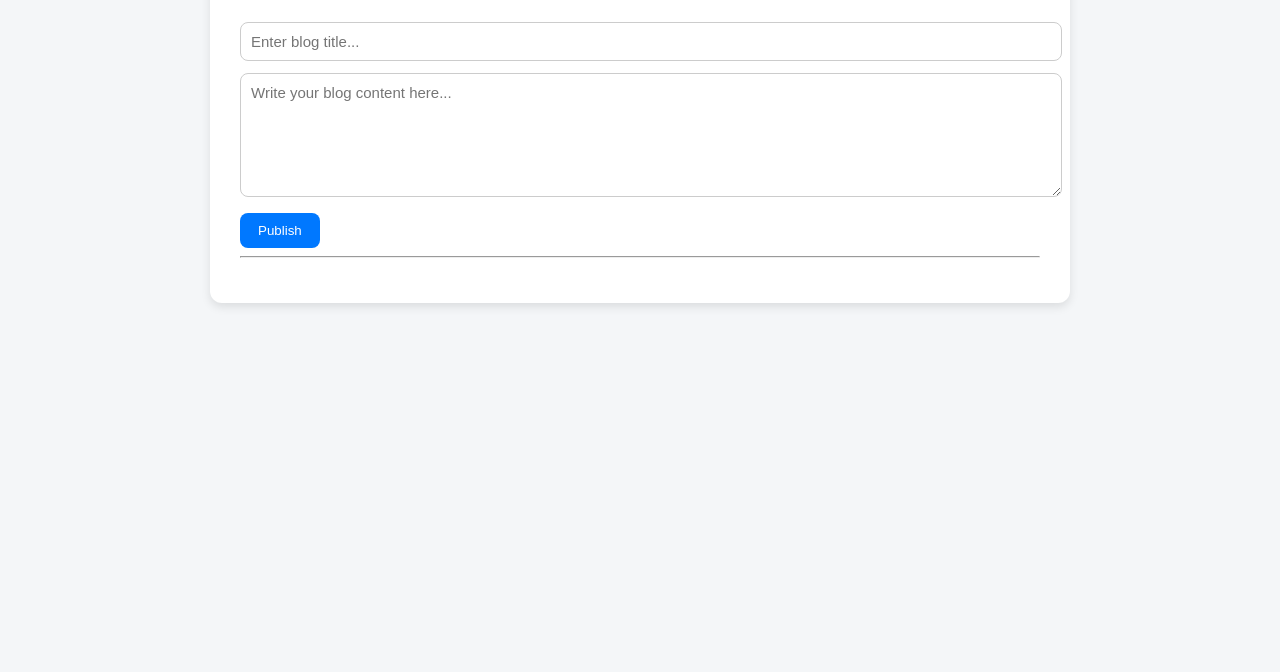
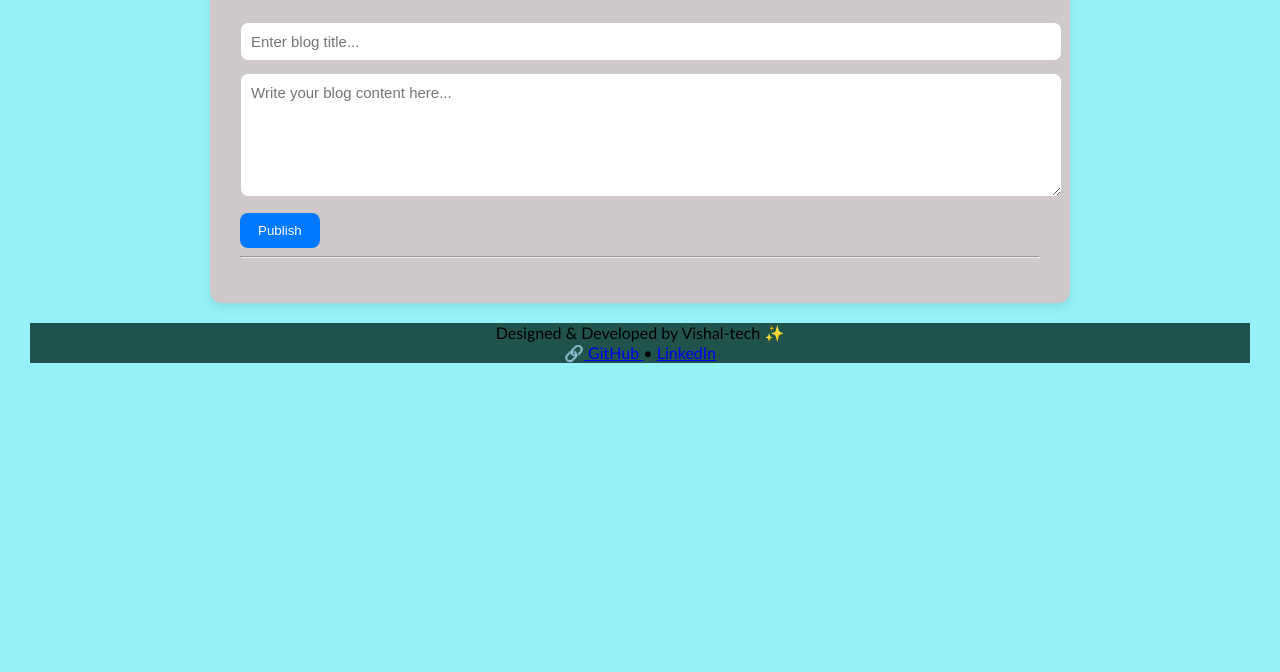
Before and after one commit to vishalmohod-tech/mern-stack-projects, a website: page Day 92 Project-65/blog-publisher/public/logpb.html in a window 1280 px wide. Shown: the part 128-800 px from the top of the page. Drawn offline with Linux system fonts and the light colour scheme; no server answers.

Commit message:
Add files via upload

```diff
--- a/Day 92 Project-65/blog-publisher/public/logpb.css
+++ b/Day 92 Project-65/blog-publisher/public/logpb.css
@@ -1,6 +1,6 @@
 body {
    font-family: "Poppins", sans-serif;
-  background: #f4f6f8;
+     background: #96f2f8;
    margin: 0;
 
     padding: 30px;
@@ -13,7 +13,7 @@ body {
 .container {
   width: 90%;
   max-width: 800px;
-  background: white;
+  background: rgb(207, 201, 201);
   padding: 25px 30px;
   border-radius: 12px;
   box-shadow: 0 4px 10px rgba(0,0,0,0.1);
@@ -98,3 +98,12 @@ button:hover {
 .delete-btn:hover {
   background: #d92d2d;
 }
+
+footer{
+
+     text-align: center;
+         font-family: 'Gill Sans', 'Gill Sans MT', Calibri, 'Trebuchet MS', sans-serif;
+         background-color: #20534b;
+             width: 100%;
+            margin-top: 20px;
+    }
--- a/Day 92 Project-65/blog-publisher/public/logpb.html
+++ b/Day 92 Project-65/blog-publisher/public/logpb.html
@@ -7,6 +7,7 @@
   <link rel="stylesheet" href="logpb.css">
 </head>
 <body>
+
 
     <div class="mcontainer">
 
@@ -29,7 +30,10 @@
 
     </div>
 
-
+    <footer>
+          <div>Designed & Developed by Vishal-tech ✨</div>
+           🔗<a href="https://github.com/vishalmohod-tech"> GitHub </a> • <a href="https://www.linkedin.com/in/vishalmohod-tech/"> LinkedIn </a>
+     </footer>
 
       <script src="logpb.js"></script>
 </body>
```
Lines whose indentation alone changed are shown as unchanged.
